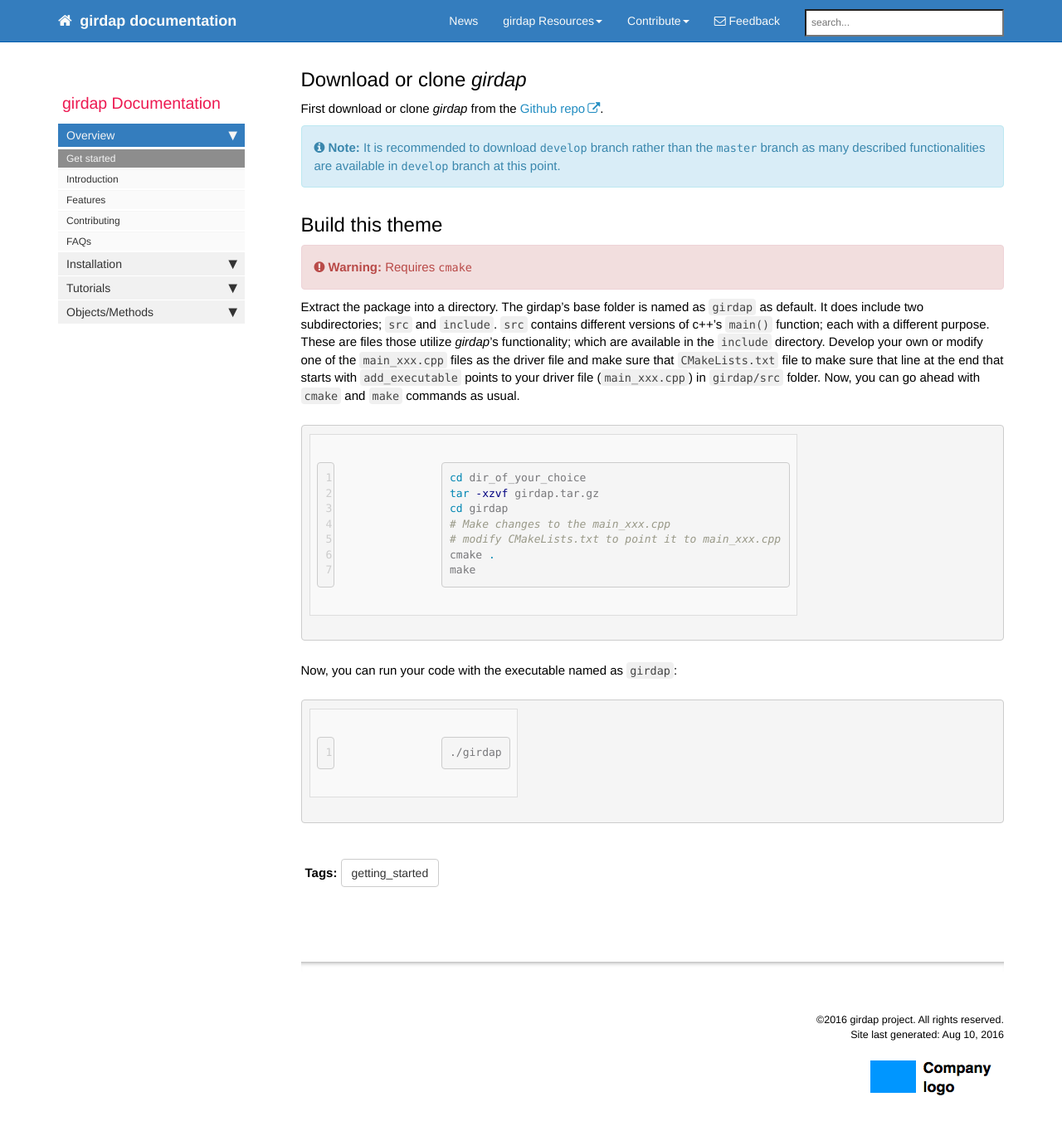
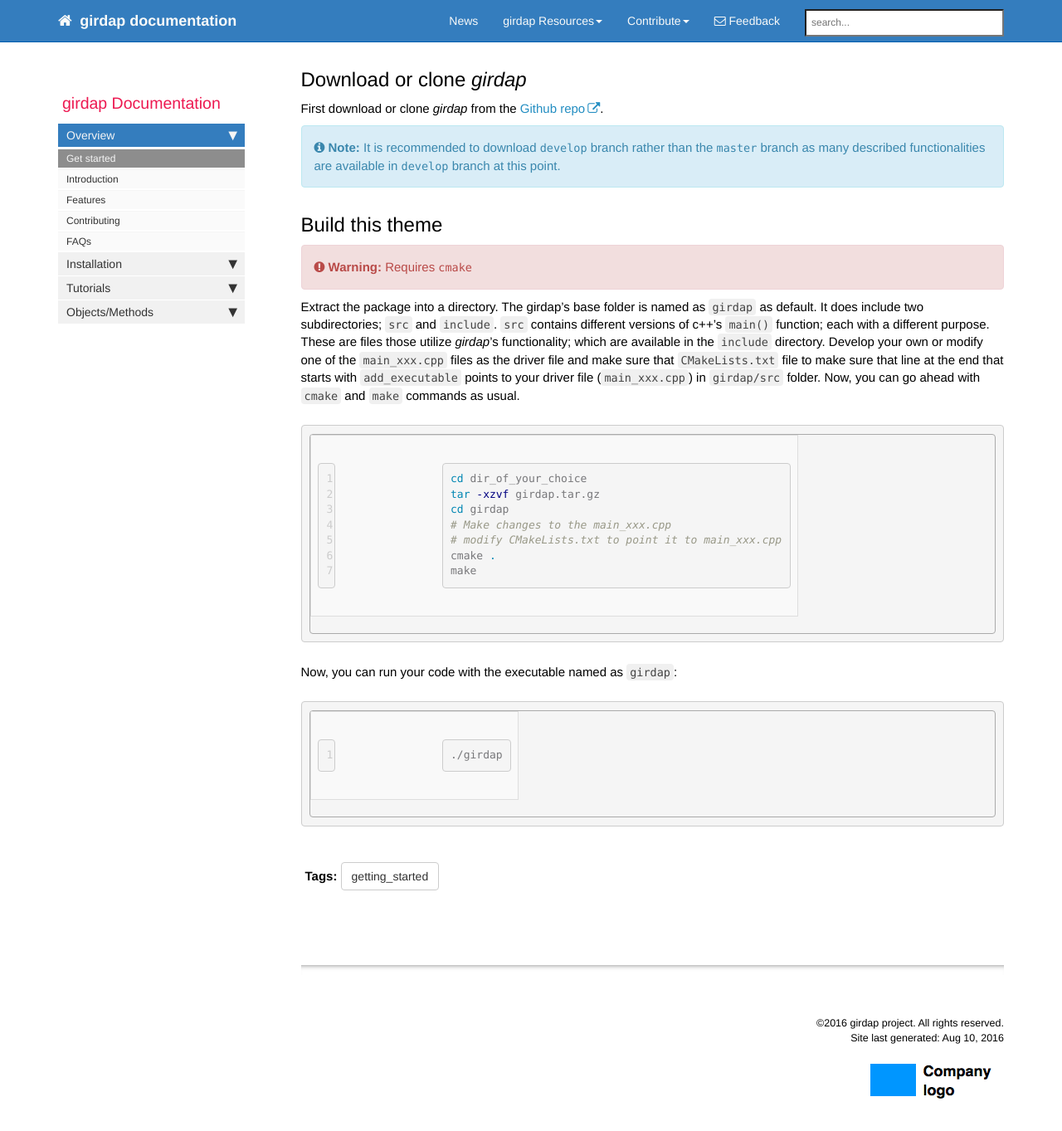
Before and after one commit to uzgoren/girdap, a Jekyll site: the page built from index.md, in a window 1280 px wide and 1400 px high, scrolled down 257 px. Shown: the top 1363 px of the window at 83% size. Built offline with Jekyll 4.4.1, drawn with Linux system fonts in a browser that asks for light colours; nearby versions of some CDN libraries; comment, search, counter and statistics services are not loaded.

Commit message:
first md

```diff
--- a/css/syntax.css
+++ b/css/syntax.css
@@ -59,5 +59,5 @@
 .highlight .vi { color: #008080 } /* Name.Variable.Instance */
 .highlight .il { color: #009999 } /* Literal.Number.Integer.Long */
 
-.highlight .lineno { color: #ccc; width: 5px; }
-.highlight pre code { white-space: pre; overflow-x: auto; word-wrap: normal; }
+.highlight .lineno { color: #ccc; display:inline-block; width: 5px; border-right:1px solid #ccc; }
+.highlight pre code { display: block; white-space: pre; overflow-x: auto; word-wrap: normal; border:1px solid #aaa; }
```
